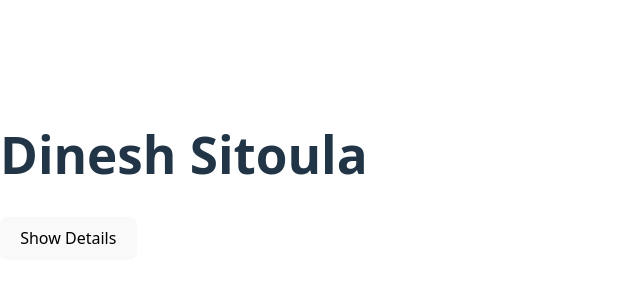
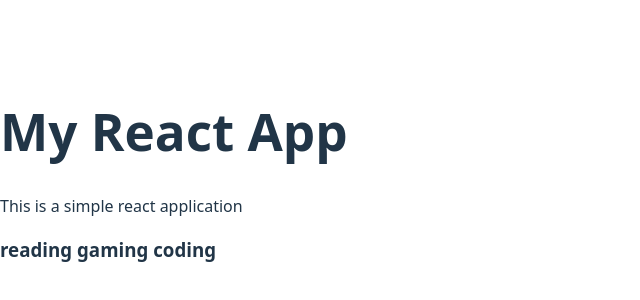
Before and after one commit to dineshctoula/react-Tutorial, a React (Vite) app: page / in a window 1280 px wide. Shown: the part 224-524 px from the top of the page, without its empty margins (0-640 px from the left). Built offline with nearby package versions, Linux system fonts and the light colour scheme.

Commit message:
props in ReactJs

```diff
--- a/src/App.jsx
+++ b/src/App.jsx
@@ -1,32 +1,13 @@
-import { useState } from "react";
+import Hobby from "./Hobby";
 
-import Bio from "./bio";
-
-
-
-
-
-
-
-function App() {
-  const [show, setShow] = useState(false);
-
+function App(){
+  let hobbys=["reading","gaming","coding"]
   return (
-    <div>
-      <h1>Dinesh Sitoula</h1>
-
-      <button onClick={() => setShow(!show)}>
-        {show ? "Hide" : "Show"} Details
-      </button>
-
-      {/* show details conditionally */}
-      {show && (
-        <p>
-          <Bio />
-        </p>
-      )}
+    <div className="App">
+      <h1> My React App</h1>
+      <p> This is a simple react application</p>
+      <Hobby hobby={hobbys} />
     </div>
   );
 }
-
 export default App;
--- /dev/null
+++ b/src/Hobby.jsx
@@ -0,0 +1,11 @@
+const Hobby=({hobby})=>{
+    return (
+        <div>
+
+        <h3>{hobby.join(' ')}</h3>
+
+
+        </div>
+    );
+};
+export default Hobby;
```
Also changed, not shown: src/ChildCmp.jsx (added, +13 -0 lines).
